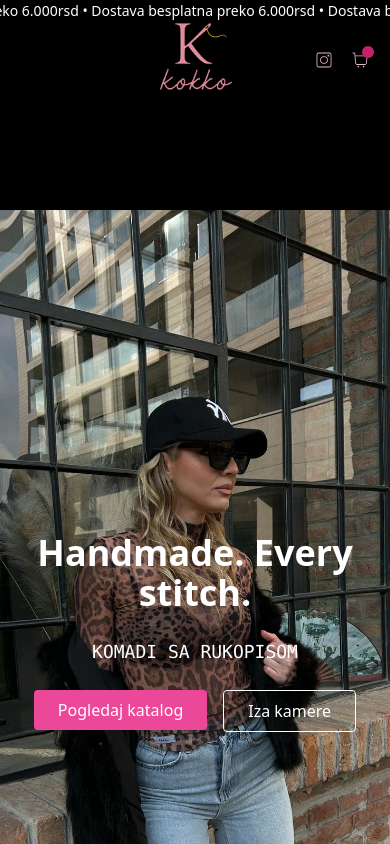
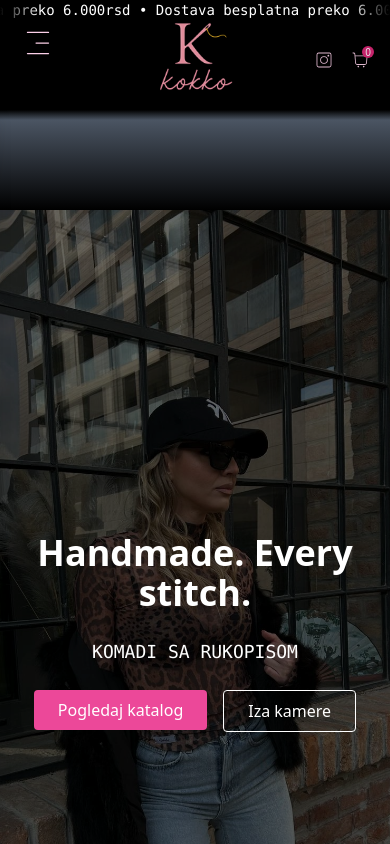
Before and after one commit to BokeeJ/kokko, a React (Vite) app: page / in a window 390 px wide. Shown: the top 844 px of the page. Built offline with nearby package versions, Linux system fonts and the light colour scheme; no server answers.

Commit message:
finished

```diff
--- a/src/App.jsx
+++ b/src/App.jsx
@@ -1,22 +1,101 @@
+import React, { useEffect, useRef, useState } from "react";
 import { Outlet } from "react-router-dom";
+import { CiMenuFries } from "react-icons/ci";
+
 import Navbar from "./Components/Navbar";
+import MiniBar from "./Components/MiniBar";
+import Footer from "./Components/Footer";
 import Header from "./Components/Header";
-import Footer from "./Components/Footer";
+import ScrollControl from "./services/ScrollControl";
+import DefaultTopScroll from "./services/DefaultTopScroll";
+import ScrollToTop from "./services/ScrollToTop";
 import FooterEnd from "./Components/FooterEnd";
 
+function App() {
+  const [isOpen, setIsOpen] = useState(false);
+  const [brojac, setBrojac] = useState(0);
+  const menuRef = useRef();
 
+  const toggleMenu = () => {
+    setIsOpen(!isOpen);
+  };
 
-function App() {
+  useEffect(() => {
+    const handleClickOutside = (e) => {
+      if (isOpen && menuRef.current && !menuRef.current.contains(e.target)) {
+        setIsOpen(false);
+      }
+    };
+    document.addEventListener("mousedown", handleClickOutside);
+    return () => {
+      document.removeEventListener("mousedown", handleClickOutside);
+    };
+  }, [isOpen]);
+
+  useEffect(() => {
+    const korpa = JSON.parse(localStorage.getItem("korpa")) || [];
+    setBrojac(korpa.length);
+  }, []);
+
+  // Zabrana scroll-a kad je meni otvoren
+  useEffect(() => {
+    const body = document.body;
+    if (isOpen) {
+      body.classList.add("noscroll");
+    } else {
+      body.classList.remove("noscroll");
+    }
+  }, [isOpen]);
+
   return (
     <div className="relative min-h-screen bg-black overflow-x-hidden">
+      {/* Dugme za mobilni meni */}
+      <button
+        onClick={toggleMenu}
+        className={`lg:hidden p-2 w-[40px] text-pink-200 text-3xl rounded z-[100] fixed top-[20px] left-[15px] transition-opacity duration-200 ${isOpen ? "opacity-0 pointer-events-none" : "opacity-100"
+          }`}
+      >
+        <CiMenuFries />
+      </button>
+
+      {/* Mobilni sidebar meni */}
+      <div
+        ref={menuRef}
+        className={`lg:hidden fixed top-[100px] left-0 h-[calc(100vh-100px)] w-[230px] z-[100] shadow-lg transform transition-transform duration-300 ease-in-out backdrop-blur-md bg-black/30 overflow-y-auto
+        ${isOpen ? "translate-x-0" : "-translate-x-full"}`}
+      >
+        <MiniBar />
+        <button
+          onClick={toggleMenu}
+          className="mt-4 text-sm text-white border-white rounded-2xl border p-3 ml-4 hover:border-pink-200"
+        >
+          Zatvori
+        </button>
+      </div>
+
+      <ScrollControl />
       <Header />
-      <Navbar />
-      <div className="pt-[100px] lg:pt-0">
-        <Outlet />
+      <Navbar brojac={brojac} />
+
+      {/* Fade prelaz */}
+      <div className="h-[10px] bg-gradient-to-b from-transparent to-gray-600"></div>
+      <div className="h-[90px] bg-gradient-to-t from-transparent to-gray-600"></div>
+
+      {/* Glavni sadržaj */}
+      <div>
+        <DefaultTopScroll />
+        <Outlet context={{ brojac, setBrojac }} />
       </div>
-      <Footer />
-      {/* <FooterEnd /> */}
+
+      {/* Fade ispod sadržaja */}
+      <div className="h-[10px] bg-gradient-to-b from-transparent to-gray-600"></div>
+      <div className="h-[90px] bg-gradient-to-t from-transparent to-gray-600"></div>
+
+      <Footer brojac={brojac} />
+      <ScrollToTop />
+      <FooterEnd />
     </div>
   );
 }
+
 export default App;
--- a/src/Components/Header.jsx
+++ b/src/Components/Header.jsx
@@ -1,14 +1,21 @@
 import React from 'react';
+import { CiDeliveryTruck } from 'react-icons/ci';
 import '../index.css';
 
 function Header() {
     return (
-        <div className="fixed top-0 left-0 w-full h-[20px] overflow-hidden bg-black flex items-center z-[100]">
-            <div className="marquee-track pointer-events-none">
-                <div className="marquee-text">
+        <div className="fixed top-0 left-0 w-full h-[20px] z-[100] bg-black/80 backdrop-blur-sm overflow-hidden">
+            {/* Fade levog i desnog kraja */}
+            <div className="absolute left-0 top-0 h-full w-10 bg-gradient-to-r from-black z-20"></div>
+            <div className="absolute right-0 top-0 h-full w-10 bg-gradient-to-l from-black z-20"></div>
+
+            {/* Traka sa tekstom */}
+            <div className="marquee-track pointer-events-none flex items-center gap-4 text-white text-sm font-mono h-full px-4 relative z-10">
+                <CiDeliveryTruck className="text-pink-800 text-lg" />
+                <div className="marquee-text hover:pause">
                     Dostava besplatna preko 6.000rsd • Dostava besplatna preko 6.000rsd • Dostava besplatna preko 6.000rsd • Dostava besplatna preko 6.000rsd •
                 </div>
-                <div className="marquee-text hidden lg:flex">
+                <div className="marquee-text hidden lg:flex hover:pause">
                     Dostava besplatna preko 6.000rsd • Dostava besplatna preko 6.000rsd • Dostava besplatna preko 6.000rsd • Dostava besplatna preko 6.000rsd •
                 </div>
             </div>
--- a/src/index.css
+++ b/src/index.css
@@ -1,21 +1,24 @@
-html,
-body {
-	height: auto !important;
-	min-height: 100%;
-	overscroll-behavior: none;
-	-webkit-overflow-scrolling: auto;
-	scroll-behavior: auto !important;
-	overflow-y: scroll !important;
-	position: static !important;
-}
-
 @tailwind base;
 @tailwind components;
 @tailwind utilities;
 
+/* Osnovni reset za html i body */
+html,
+body {
+	overflow-x: hidden;
+	scroll-behavior: smooth;
+	height: auto;
+	min-height: 100%;
+	touch-action: pan-y;
+	overscroll-behavior: none;
+	position: static;
+	-webkit-overflow-scrolling: touch;
+	background-color: black;
+}
+
 /* Kad se otvori mobilni meni */
 body.noscroll {
-	overflow: hidden;
+	overflow: hidden !important;
 	height: 100vh;
 	position: relative;
 }
--- a/src/pages/Pocetna.jsx
+++ b/src/pages/Pocetna.jsx
@@ -1,36 +1,29 @@
-import React, { useEffect } from 'react';
-import { motion } from 'framer-motion';
-import { Link } from 'react-router-dom';
-import Recenzije from './Recenzije.jsx';
+import React from 'react'
+import { motion } from 'framer-motion'
+import { Link } from 'react-router-dom'
+import Recenzije from './Recenzije.jsx'
 
 function Pocetna() {
     const fadeInUp = {
         initial: { opacity: 0, y: 50 },
         animate: { opacity: 1, y: 0, transition: { duration: 1 } }
-    };
+    }
 
     const fadeInDelayed = (delay = 0.3) => ({
         initial: { opacity: 0, y: 50 },
         animate: { opacity: 1, y: 0, transition: { duration: 1, delay } }
-    });
-
-    useEffect(() => {
-        // iOS scroll fix
-        document.documentElement.style.scrollBehavior = 'smooth';
-    }, []);
+    })
 
     return (
-        <div className="bg-black touch-pan-y overscroll-contain">
+        <div className="bg-black">
             {/* HERO SEKCIJA */}
-            <section
-                className="relative min-h-screen w-full flex items-center justify-center text-center text-white px-4 z-10"
-                style={{
-                    backgroundImage: `url('/slikabr2.webp')`,
-                    backgroundSize: 'cover',
-                    backgroundPosition: 'center',
-                }}
-            >
-                <div className="z-20 max-w-3xl">
+            <section className="relative min-h-screen w-full">
+                <img
+                    src="/slikabr2.webp"
+                    alt="hero"
+                    className="absolute inset-0 w-full h-full object-cover opacity-40"
+                />
+                <div className="absolute inset-0 z-10 flex flex-col justify-center items-center text-center text-white px-4">
                     <motion.h1
                         variants={fadeInUp}
                         initial="initial"
@@ -47,14 +40,14 @@ function Pocetna() {
                         viewport={{ once: true }}
                         className="text-lg max-w-xl mb-6"
                     >
-                        <span className="font-mono">KOMADI SA RUKOPISOM</span>
+                        <span className='font-mono'>KOMADI SA RUKOPISOM</span>
                     </motion.p>
                     <motion.div
                         variants={fadeInDelayed(0.6)}
                         initial="initial"
                         whileInView="animate"
                         viewport={{ once: true }}
-                        className="flex gap-4 justify-center"
+                        className="flex gap-4"
                     >
                         <Link to="/katalog">
                             <button className="px-6 py-2 bg-pink-500 text-white rounded hover:bg-pink-600 transition">
@@ -71,8 +64,8 @@ function Pocetna() {
             </section>
 
             {/* MINI GALERIJA */}
-            <section className="grid grid-cols-2 md:grid-cols-4 gap-4 p-6 z-10">
-                {['/IMG_1512.webp', '/IMG_1514.webp', '/slikabr3.webp', '/slikabr4.webp'].map((src, i) => (
+            <section className="grid grid-cols-2 md:grid-cols-4 gap-4 p-6">
+                {["/IMG_1512.webp", "/IMG_1514.webp", "/slikabr3.webp", "/slikabr4.webp"].map((src, i) => (
                     <motion.div
                         key={i}
                         variants={fadeInDelayed(0.2 + i * 0.1)}
@@ -84,27 +77,28 @@ function Pocetna() {
                         <img
                             src={src}
                             alt={`preview-${i}`}
-                            className="w-full h-[250px] object-cover transition-transform duration-700 group-hover:scale-110 select-none pointer-events-none"
-                            draggable={false}
+                            className="w-full h-[250px] object-cover transition-transform duration-700 group-hover:scale-110"
                         />
                     </motion.div>
                 ))}
             </section>
 
             {/* POZIV NA AKCIJU */}
-            <section className="relative text-center py-16 px-4 bg-black overflow-hidden">
-                <div className="absolute inset-0 bg-black opacity-60 z-10 pointer-events-none"></div>
+            <section className="relative text-center py-16 px-4 bg-black">
+                {/* VIDEO POZADINA */}
+                <div className="absolute inset-0 bg-black opacity-60 z-10"></div>
                 <video
                     autoPlay
                     loop
                     muted
                     playsInline
-                    className="absolute inset-0 w-full h-full object-cover z-0 pointer-events-none select-none"
+                    className="absolute inset-0 w-full h-full object-cover object-center z-0 pointer-events-none lg:hidden"
                 >
                     <source src="/kVideo.mp4" type="video/mp4" />
                 </video>
 
-                <div className="relative z-20">
+                {/* SADRŽAJ */}
+                <div className="relative z-10">
                     <motion.h2
                         variants={fadeInDelayed(0.2)}
                         initial="initial"
@@ -112,7 +106,7 @@ function Pocetna() {
                         viewport={{ once: true }}
                         className="text-3xl text-white mb-4 font-bold"
                     >
-                        Nosi <span className="text-pink-300">KOKKO</span>, nosi PRIČU
+                        Nosi <span className='text-pink-300'>KOKKO</span>, nosi PRIČU
                     </motion.h2>
                     <motion.p
                         variants={fadeInDelayed(0.4)}
@@ -132,11 +126,11 @@ function Pocetna() {
             </section>
 
             {/* RECENZIJE */}
-            <section className="bg-zinc-900 py-10 z-10">
+            <section className="bg-zinc-900 py-10">
                 <Recenzije />
             </section>
         </div>
-    );
+    )
 }
 
-export default Pocetna;
+export default Pocetna
```
Also changed, not shown: src/Components/FooterEnd.jsx (+13 -7 lines).
